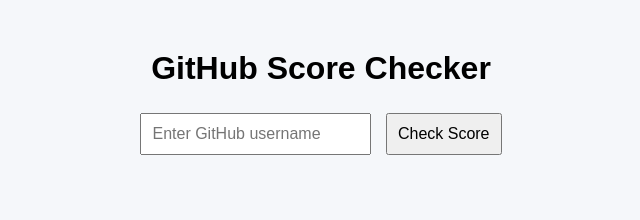
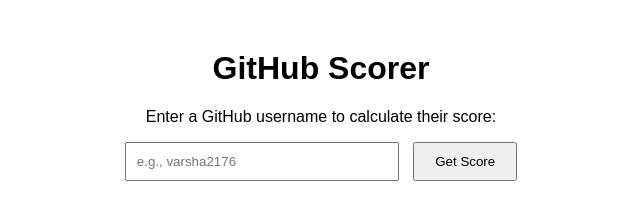
Before and after one commit to varsha2176/github-score-mcp, a website: page public/index.html in a window 1280 px wide. Shown: the whole page, without its empty margins (319-959 px from the left). Drawn offline with Linux system fonts and the light colour scheme.

Commit message:
Initial commit with frontend and backend

```diff
--- a/public/index.html
+++ b/public/index.html
@@ -2,48 +2,45 @@
 <html lang="en">
 <head>
   <meta charset="UTF-8" />
-  <title>GitHub Score Checker</title>
+  <meta name="viewport" content="width=device-width, initial-scale=1.0"/>
+  <title>GitHub Scorer</title>
   <style>
     body {
-      font-family: Arial, sans-serif;
+      font-family: sans-serif;
       text-align: center;
       margin-top: 50px;
-      background: #f5f7fa;
     }
-    input, button {
+    input {
       padding: 10px;
-      font-size: 16px;
-      margin: 5px;
+      width: 250px;
     }
-    .score {
+    button {
+      padding: 10px 20px;
+      margin-left: 10px;
+    }
+    #result {
       margin-top: 20px;
-      font-size: 20px;
-      color: green;
-    }
-    .error {
-      color: red;
+      font-weight: bold;
     }
   </style>
 </head>
 <body>
-  <h1>GitHub Score Checker</h1>
-  <input id="username" type="text" placeholder="Enter GitHub username" />
-  <button onclick="getScore()">Check Score</button>
-  <div class="score" id="result"></div>
+  <h1>GitHub Scorer</h1>
+  <p>Enter a GitHub username to calculate their score:</p>
+  <input type="text" id="username" placeholder="e.g., varsha2176" />
+  <button onclick="getScore()">Get Score</button>
+
+  <div id="result"></div>
 
   <script>
     async function getScore() {
-      const user = document.getElementById('username').value;
-      const res = await fetch(`/score/${user}`);
-      const data = await res.json();
-      const result = document.getElementById('result');
-      if (res.ok) {
-        result.innerHTML = `${data.username}'s GitHub Score is: <strong>${data.score}</strong>`;
-        result.className = 'score';
-      } else {
-        result.innerHTML = data.error;
-        result.className = 'score error';
-      }
+      const username = document.getElementById('username').value;
+      const response = await fetch(`/score/${username}`);
+      const result = await response.json();
+      const output = result.error
+        ? `❌ ${result.error}`
+        : `✅ ${result.username}'s score is ${result.score}`;
+      document.getElementById('result').textContent = output;
     }
   </script>
 </body>
```
Also changed, not shown: index.js (+12 -7 lines).
